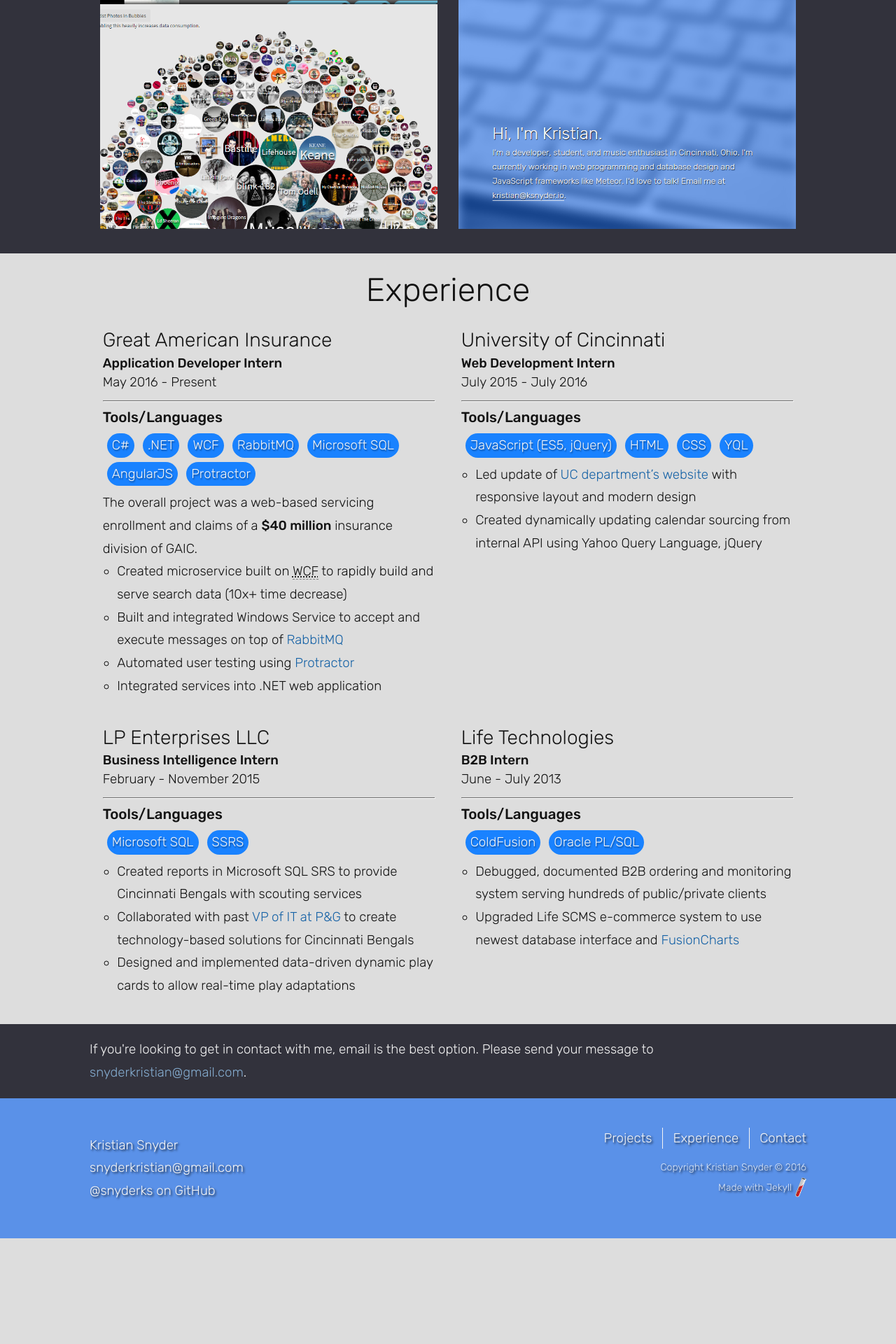
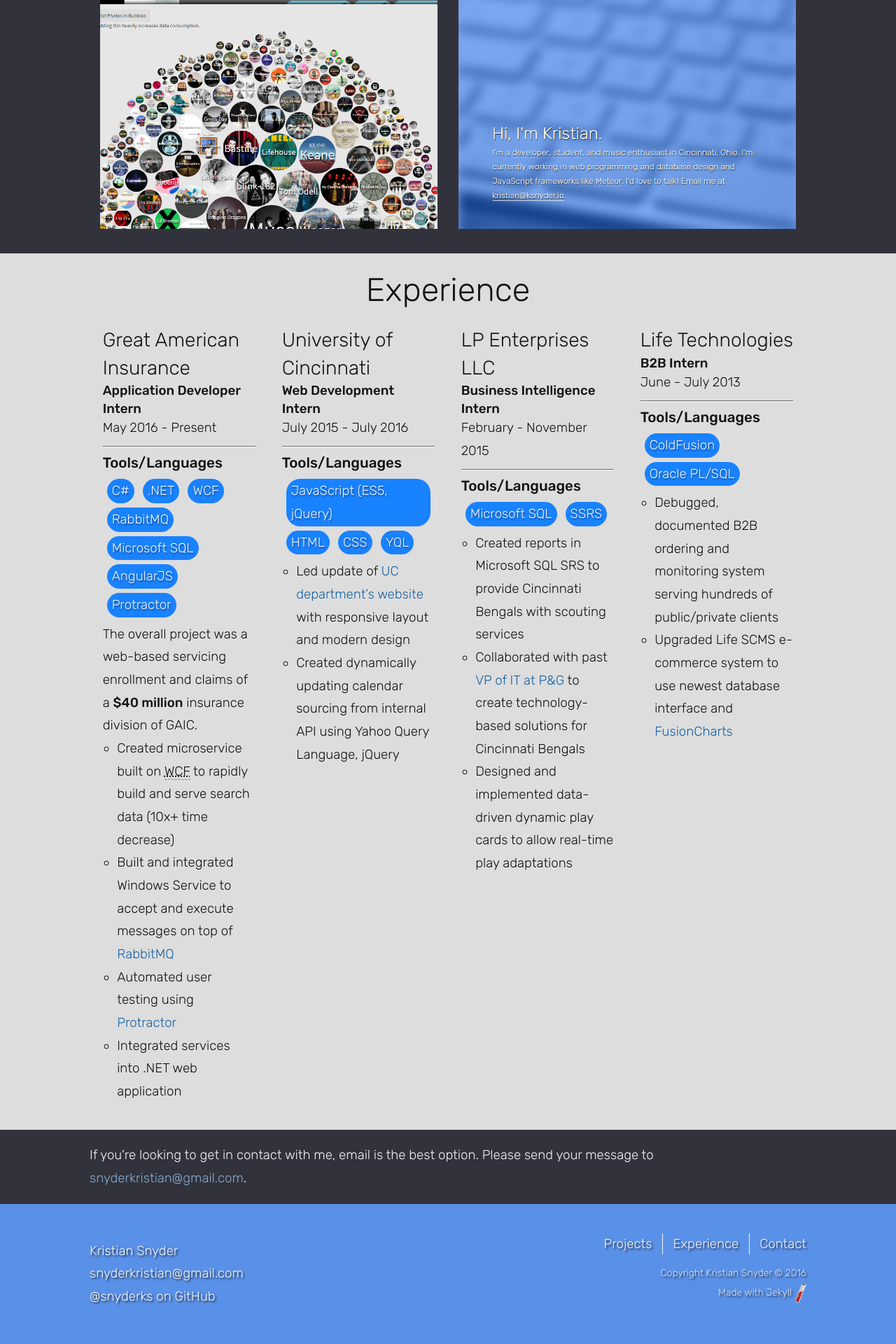
Before and after one commit to snyderks/jekyll-and-kristian, a Jekyll site: the page built from index.html, in a window 1280 px wide. Shown: the part 1155-3075 px from the top of the page at 70% size. Built offline with Jekyll 4.4.1, drawn with Linux system fonts in a browser that asks for light colours; nearby versions of some CDN libraries; before the commit the page ends 2924 px from its top, so only the background shows below that.

Commit message:
Fixed min-width errors on Mobile Safari by using px values for flex-basis instead of percentages

```diff
--- a/_sass/_splash.scss
+++ b/_sass/_splash.scss
@@ -66,8 +66,8 @@
 }
 
 .job {
-  -webkit-flex-basis: 50%;
-  flex: 1 0 50%;
+  -webkit-flex-basis: 250px;
+  flex: 1 0 250px;
   padding: 1em;
 }
 
@@ -142,9 +142,8 @@
 }
 
 .project {
-  -webkit-flex-basis: 33%;
-  flex: 1 0 33%;
-  min-width: 250px;
+  -webkit-flex-basis: 250px;
+  flex: 1 0 250px;
   align-self: flex-start;
   margin: 15px;
   position: relative;
```
